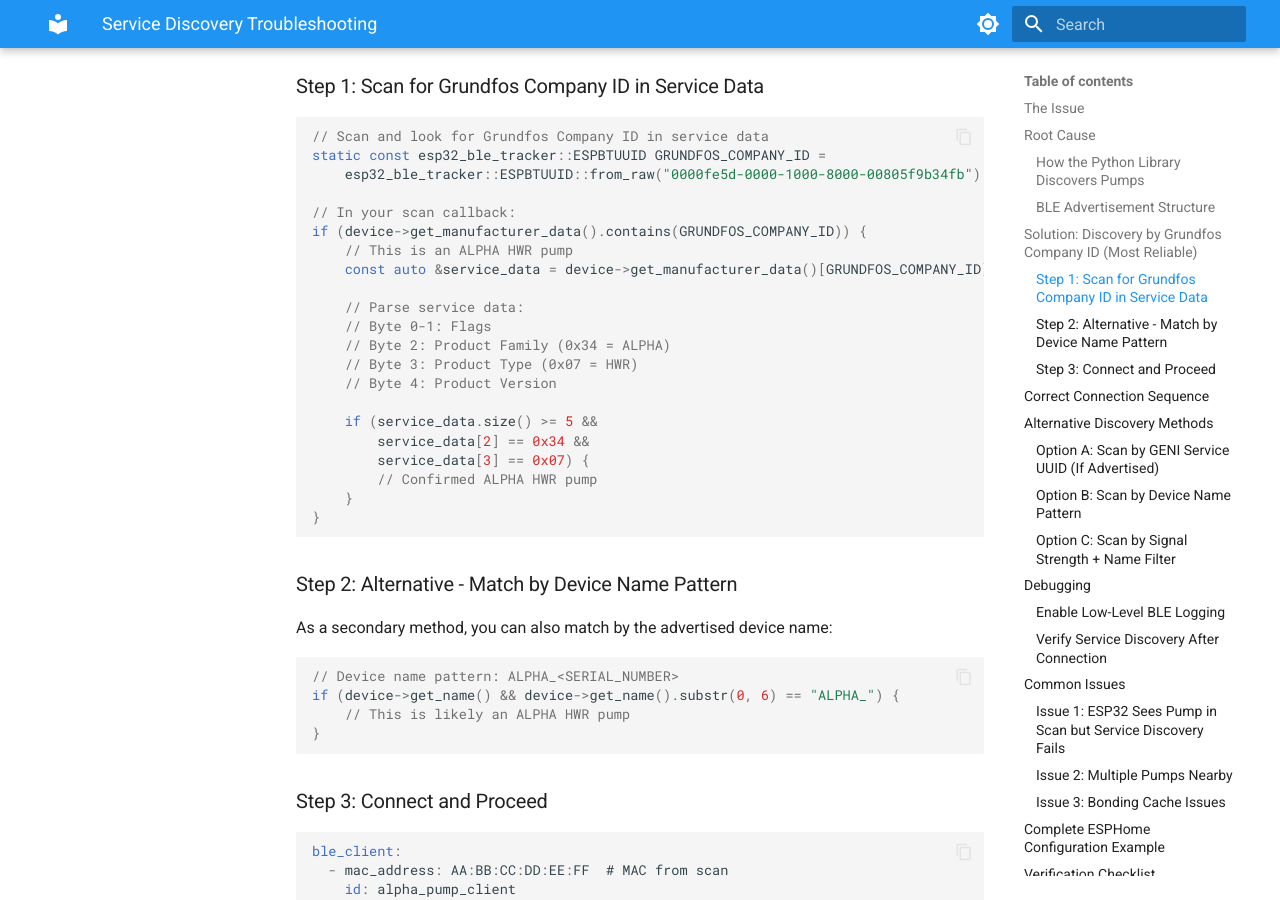
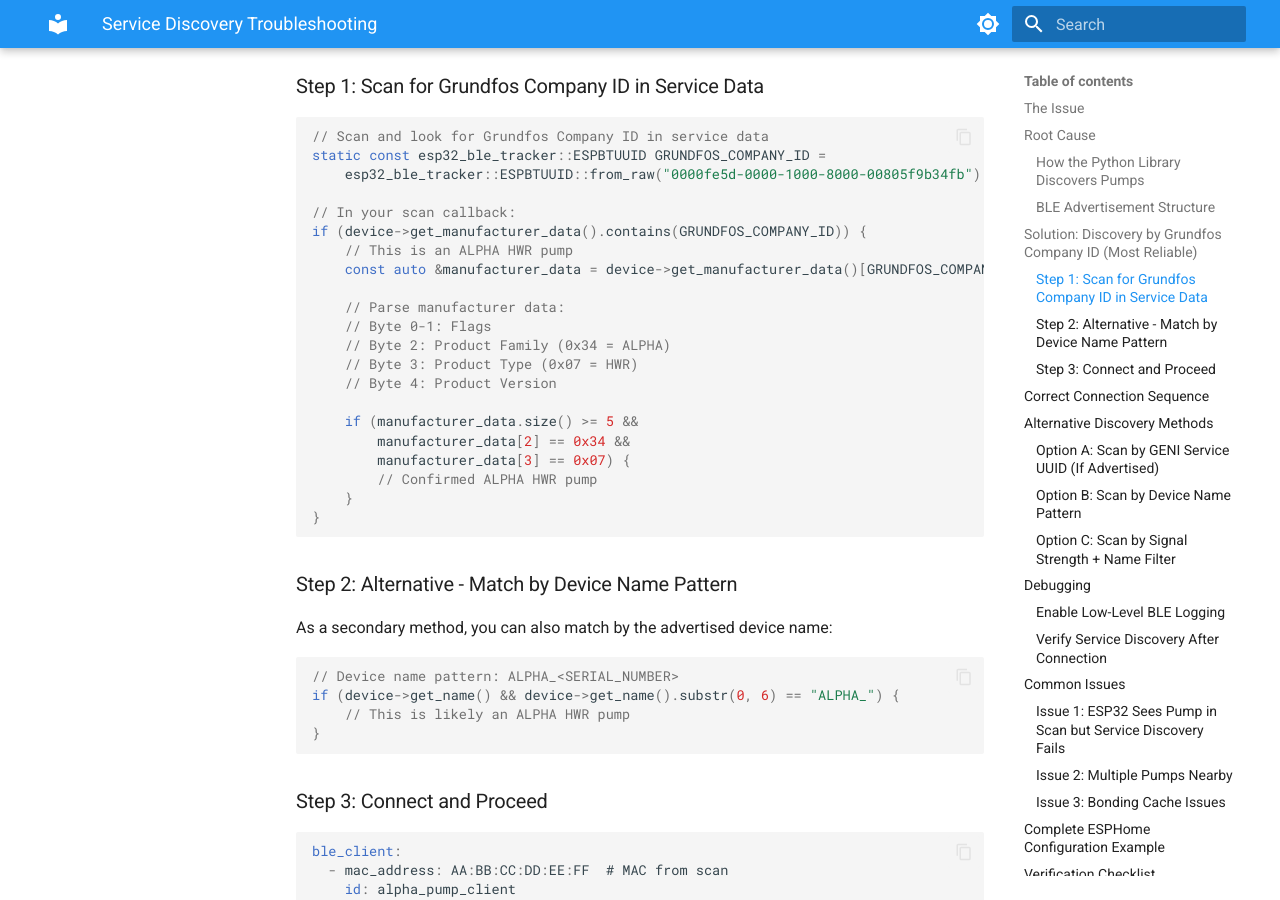
Before and after one commit to eman/alpha-hwr, an MkDocs documentation site: the page built from docs/troubleshooting/service_discovery.md, in a window 1280 px wide and 900 px high, scrolled down 1094 px. Built offline with MkDocs 1.6.1 and Material for MkDocs 9.7.7, drawn with Linux system fonts in a browser that asks for light colours.

Commit message:
refactor: address PR comments (XDG config, constant naming, and doc clarification)

```diff
--- a/docs/troubleshooting/service_discovery.md
+++ b/docs/troubleshooting/service_discovery.md
@@ -41,17 +41,17 @@
 // In your scan callback:
 if (device->get_manufacturer_data().contains(GRUNDFOS_COMPANY_ID)) {
     // This is an ALPHA HWR pump
-    const auto &service_data = device->get_manufacturer_data()[GRUNDFOS_COMPANY_ID];
+    const auto &manufacturer_data = device->get_manufacturer_data()[GRUNDFOS_COMPANY_ID];
 
-    // Parse service data:
+    // Parse manufacturer data:
     // Byte 0-1: Flags
     // Byte 2: Product Family (0x34 = ALPHA)
     // Byte 3: Product Type (0x07 = HWR)
     // Byte 4: Product Version
 
-    if (service_data.size() >= 5 &&
-        service_data[2] == 0x34 &&
-        service_data[3] == 0x07) {
+    if (manufacturer_data.size() >= 5 &&
+        manufacturer_data[2] == 0x34 &&
+        manufacturer_data[3] == 0x07) {
         // Confirmed ALPHA HWR pump
     }
 }
```
Also changed, not shown: 1 other file.
